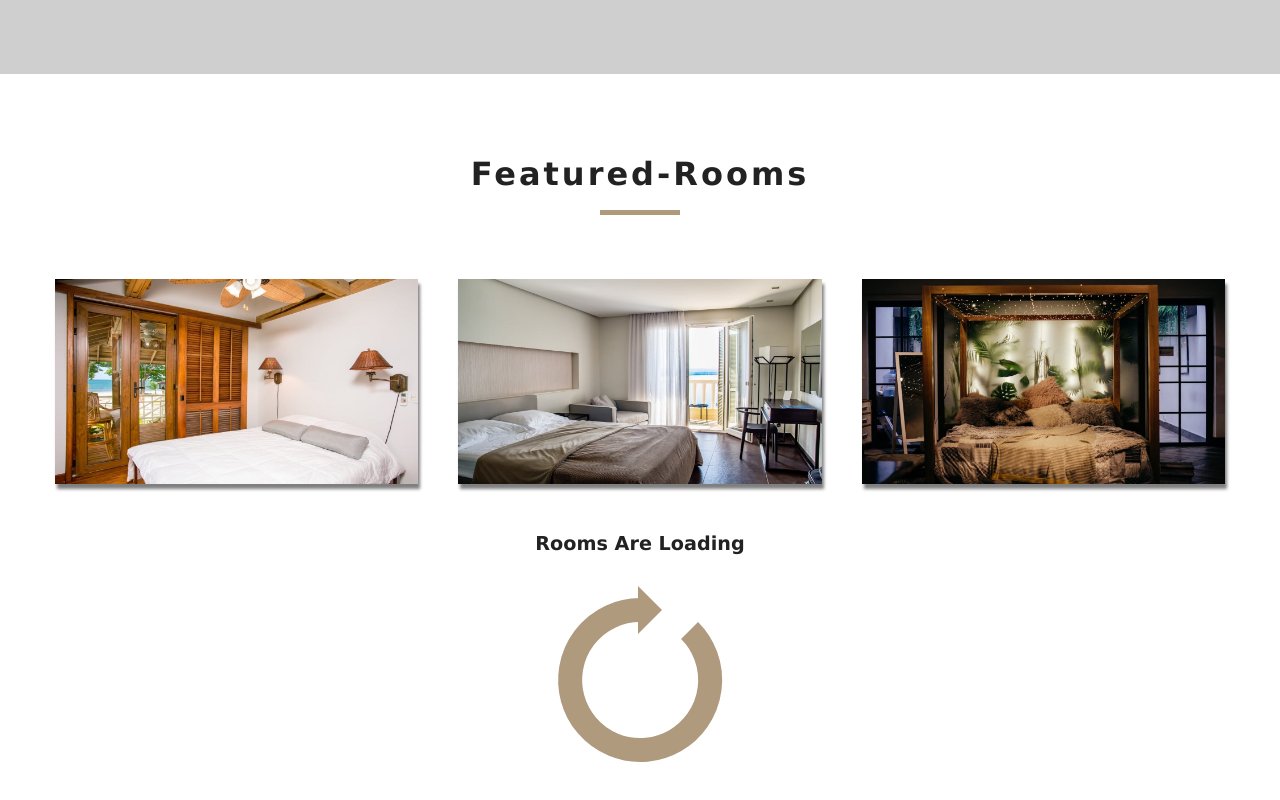
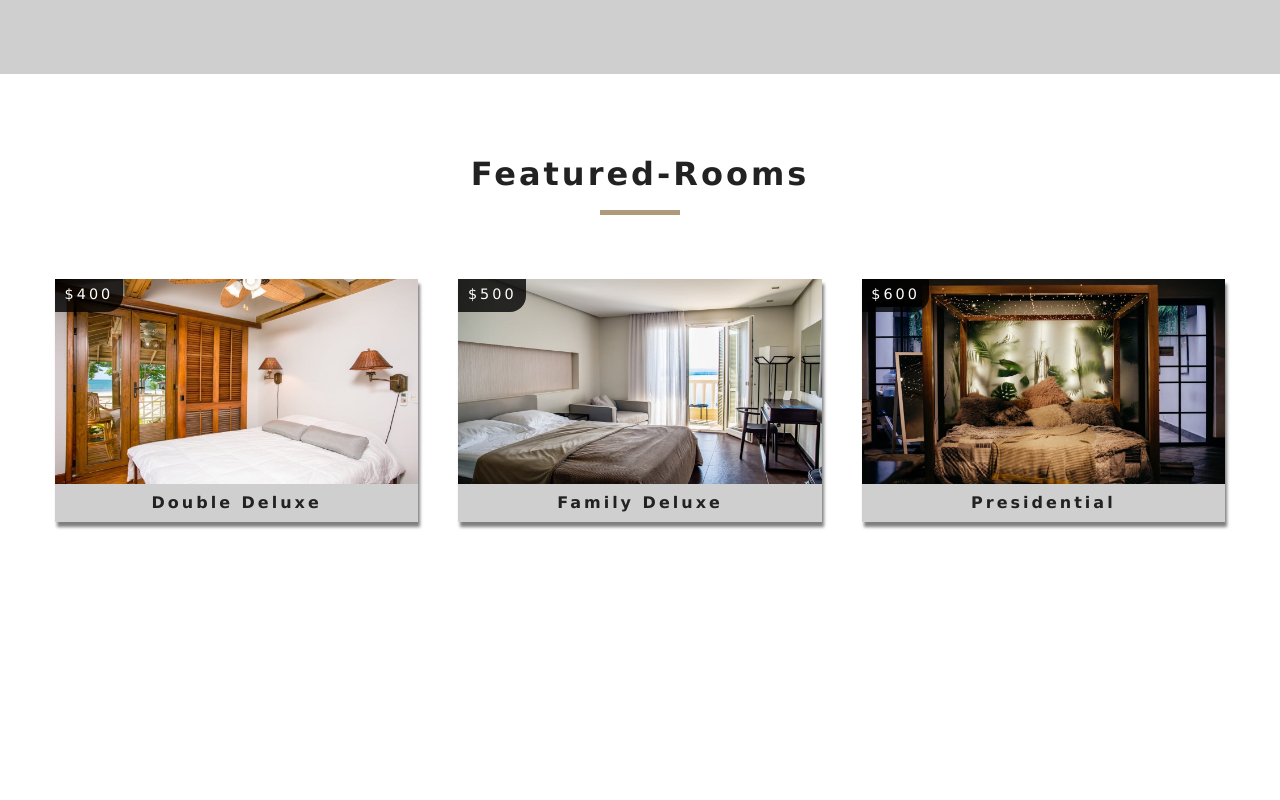
Before and after one commit to azadbagwan/aanamash, a React (Create React App) app: page / in a window 1280 px wide. Shown: the part 1031-1831 px from the top of the page. After the commit the page ends 1633 px from the top, so only its background shows below. Built offline with nearby package versions, Linux system fonts and the light colour scheme.

Commit message:
updated salon servvices

```diff
--- a/src/components/FeaturedRooms.js
+++ b/src/components/FeaturedRooms.js
@@ -23,7 +23,7 @@
 
 
 
-<Loading/>
+
            </section>
 
         )
--- a/src/components/Room.js
+++ b/src/components/Room.js
@@ -7,7 +7,14 @@
     return (<article className="room">
         <div className="img-container">
             <img src={images[0] || defaultImg} alt=" single room"/>
+            <div className="price-top">
+                <h6>${price}</h6>
+            </div>
+            <Link to={`/services/${slug}`} className="btn-primary room-link">
+                  Feature
+            </Link>
         </div>
+        <p className="room-info">{name}</p>
     </article>
     );
 }
```
